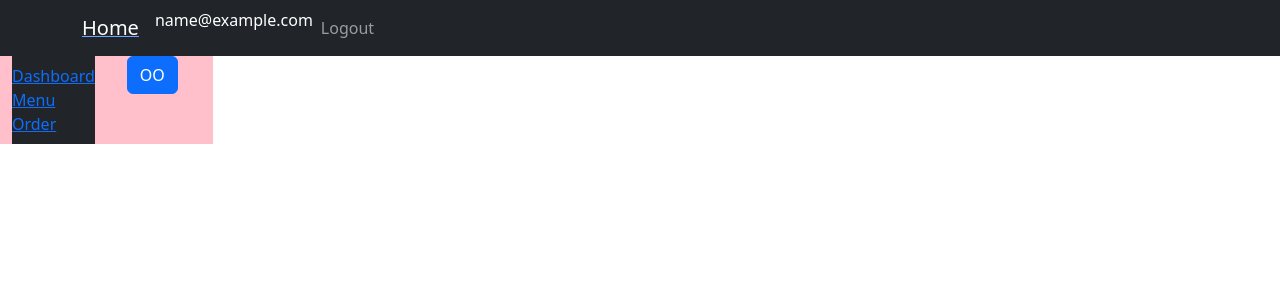
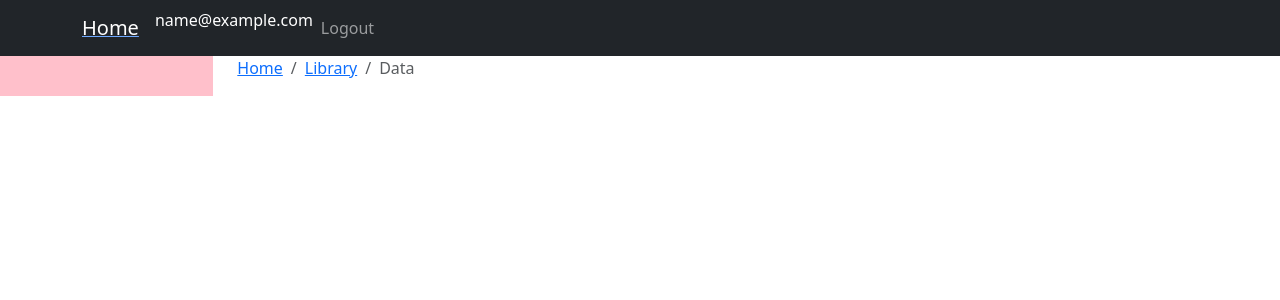
Before and after one commit to SourSweet94/finfos, a React (Vite) app in the folder frontend/: page / in a window 1280 px wide. Shown: the top 300 px of the page. Built offline with nearby package versions, Linux system fonts and the light colour scheme; sample sign-in values are in the browser's storage.

Commit message:
Authenticate userType

```diff
--- a/frontend/src/App.tsx
+++ b/frontend/src/App.tsx
@@ -6,8 +6,8 @@ import Signup from "./pages/Signup";
 import NavBar from "./components/Navbar";
 import { useContext } from "react";
 import { AuthContext } from "./context/AuthContext";
-import Table from "./components/WorkoutTable";
 import Menu from "./components/Menu";
+import Manage from "./components/Manage";
 
 function App() {
   const {
@@ -19,8 +19,12 @@ function App() {
       <Routes>
         <Route path="/" element={user ? <Home /> : <Navigate to="/login" />}>
           <Route path="/dashboard" element={<div>Dashboard</div>} />
+          <Route path="/manage" element={<Manage />} />
+          <Route path="/order" element={<div>Order</div>} />
+
           <Route path="/menu" element={<Menu />} />
-          <Route path="/order" element={<div>Order</div>} />
+          <Route path="/cart" element={<div>cart</div>} />
+          <Route path="/review" element={<div>review</div>} />
         </Route>
         <Route
           path="/login"
--- /dev/null
+++ b/frontend/src/components/Breadcrumb.tsx
@@ -0,0 +1,15 @@
+import { Breadcrumb as BSBreadcrumb } from "react-bootstrap";
+
+const Breadcrumb = () => {
+  return (
+    <BSBreadcrumb>
+      <BSBreadcrumb.Item href="#">Home</BSBreadcrumb.Item>
+      <BSBreadcrumb.Item href="https://getbootstrap.com/docs/4.0/components/breadcrumb/">
+        Library
+      </BSBreadcrumb.Item>
+      <BSBreadcrumb.Item active>Data</BSBreadcrumb.Item>
+    </BSBreadcrumb>
+  );
+};
+
+export default Breadcrumb;
--- /dev/null
+++ b/frontend/src/components/Manage.tsx
@@ -0,0 +1,32 @@
+import { useContext } from "react";
+import RecordTable from "./RecordTable";
+import WorkoutTable from "./WorkoutTable";
+import { ScreenContext } from "../context/ScreenContext";
+import Button from "./Button";
+import { ItemContext } from "../context/ItemContext";
+import { WorkoutContext } from "../context/WorkoutContext";
+
+const Manage = () => {
+  const { screenType, setScreenType } = useContext(ScreenContext);
+  const { setWorkoutID } = useContext(ItemContext);
+  const { dispatch } = useContext(WorkoutContext);
+  return (
+    <>
+      <Button
+        onClick={() => {
+          setScreenType("Browse");
+          setWorkoutID([]);
+          dispatch({ type: "SET_WORKOUT", payload: null });
+        }}
+      >
+        Back
+      </Button>
+
+      {screenType === "Browse" && <RecordTable />}
+
+      {screenType === "Action" && <WorkoutTable />}
+    </>
+  );
+};
+
+export default Manage;
--- a/frontend/src/components/Menu.tsx
+++ b/frontend/src/components/Menu.tsx
@@ -1,29 +1,9 @@
-import { useContext } from "react";
-import RecordTable from "./RecordTable";
-import WorkoutTable from "./WorkoutTable";
-import { ScreenContext } from "../context/ScreenContext";
-import Button from "./Button";
-import { ItemContext } from "../context/ItemContext";
+import React from 'react'
 
 const Menu = () => {
-  const { screenType, setScreenType } = useContext(ScreenContext);
-  const { setWorkoutID } = useContext(ItemContext);
   return (
-    <>
-      <Button
-        onClick={() => {
-          setScreenType("Browse");
-          setWorkoutID([]);
-        }}
-      >
-        Back
-      </Button>
+    <div>Menu</div>
+  )
+}
 
-      {screenType === "Browse" && <RecordTable />}
-
-      {screenType === "Action" && <WorkoutTable />}
-    </>
-  );
-};
-
-export default Menu;
+export default Menu
--- a/frontend/src/components/Sidebar.tsx
+++ b/frontend/src/components/Sidebar.tsx
@@ -1,37 +1,47 @@
-import { Navbar, Nav, Col, Row } from "react-bootstrap";
-import Button from "./Button";
-import { useState } from "react";
 import { Link } from "react-router-dom";
+import { Nav } from "react-bootstrap";
+import { useContext } from "react";
+import { AuthContext } from "../context/AuthContext";
 
 const Sidebar = () => {
-  const [sidebarOpen, setSidebarOpen] = useState(false);
-
-  const toggleSidebar = () => {
-    setSidebarOpen(!sidebarOpen);
-  };
-
+  const {
+    state: { userType },
+  } = useContext(AuthContext);
   return (
     <>
-      {/* Toggle button inside Sidebar component */}
-      <Row>
-        {!sidebarOpen && (
-          <Col>
-            <Navbar bg="dark" variant="dark" className="sidebar">
-              <Navbar.Toggle aria-controls="sidebar-nav" />
-              <Navbar.Collapse id="sidebar-nav">
-                <Nav className="flex-column">
-                  <Link to="/dashboard">Dashboard</Link>
-                  <Link to="/menu">Menu</Link>
-                  <Link to="/order">Order</Link>
-                </Nav>
-              </Navbar.Collapse>
-            </Navbar>
-          </Col>
+      <Nav
+        className="col-md-12 d-none d-md-block bg-light sidebar"
+        activeKey="/home"
+        onSelect={(selectedKey) => alert(`selected ${selectedKey}`)}
+      >
+        <div className="sidebar-sticky"></div>
+        {userType === "admin" && (
+          <>
+            <Nav.Item>
+              <Link to="/dashboard">Dashboard</Link>
+            </Nav.Item>
+            <Nav.Item>
+              <Link to="/manage">Manage</Link>
+            </Nav.Item>
+            <Nav.Item>
+              <Link to="/order">Order</Link>
+            </Nav.Item>
+          </>
         )}
-        <Col>
-          <Button onClick={toggleSidebar}>OO</Button>
-        </Col>
-      </Row>
+        {userType === "staff" && (
+          <>
+            <Nav.Item>
+              <Link to="/menu">Menu</Link>
+            </Nav.Item>
+            <Nav.Item>
+              <Link to="/cart">Cart</Link>
+            </Nav.Item>
+            <Nav.Item>
+              <Link to="/review">Review</Link>
+            </Nav.Item>
+          </>
+        )}
+      </Nav>
     </>
   );
 };
--- a/frontend/src/context/AuthContext.tsx
+++ b/frontend/src/context/AuthContext.tsx
@@ -6,9 +6,15 @@ interface AuthContextProps {
 
 interface AuthState {
   user: null | any;
+  userType: "admin" | "staff" | null;
 }
 
-type AuthAction = { type: "LOGIN"; payload: any } | { type: "LOGOUT" };
+type AuthAction =
+  | {
+      type: "LOGIN";
+      payload: { user: any; userType: "admin" | "staff" };
+    }
+  | { type: "LOGOUT" };
 
 interface initAuth {
   state: AuthState;
@@ -16,27 +22,30 @@ interface initAuth {
 }
 
 export const AuthContext = createContext<initAuth>({
-  state: { user: null },
+  state: { user: null, userType: null },
   dispatch: () => {},
 });
 
 const authReducer = (state: AuthState, action: AuthAction) => {
   switch (action.type) {
     case "LOGIN":
-      return { user: action.payload };
+      return { user: action.payload.user, userType: action.payload.userType };
     case "LOGOUT":
-      return { user: null };
+      return { user: null, userType: null };
     default:
       return state;
   }
 };
 
 const AuthContextProvider = ({ children }: AuthContextProps) => {
-  const [state, dispatch] = useReducer(authReducer, { user: null });
+  const [state, dispatch] = useReducer(authReducer, {
+    user: null,
+    userType: null,
+  });
   useEffect(() => {
     if (localStorage.getItem("user") !== null) {
       const user = JSON.parse(localStorage.getItem("user") || "{}");
-      dispatch({type: "LOGIN", payload: user})
+      dispatch({ type: "LOGIN", payload: user });
     }
   }, []);
 
--- a/frontend/src/hooks/useLogin.tsx
+++ b/frontend/src/hooks/useLogin.tsx
@@ -20,14 +20,20 @@ const useLogin = () => {
     if (!response.ok) {
       setIsLoading(false);
       setError(json.error);
-      console.log('json err: ', json.error)
+      console.log("json err: ", json.error);
     }
     if (response.ok) {
       // save the user to local storage
       localStorage.setItem("user", JSON.stringify(json));
 
       // update the auth context
-      dispatch({ type: "LOGIN", payload: json });
+      dispatch({
+        type: "LOGIN",
+        payload: {
+          user: json,
+          userType: email === "admin@example.com" ? "admin" : "staff",
+        },
+      });
 
       // update loading state
       setIsLoading(false);
--- a/frontend/src/pages/Home.tsx
+++ b/frontend/src/pages/Home.tsx
@@ -1,52 +1,24 @@
-import { useContext, useEffect, useState } from "react";
-
 import { Col, Container, Row } from "react-bootstrap";
-// import { ThemeContext } from "../context/ThemeContext";
-import { WorkoutContext } from "../context/WorkoutContext";
-import { AuthContext } from "../context/AuthContext";
-import Table from "../components/WorkoutTable";
 import Sidebar from "../components/Sidebar";
-import Button from "../components/Button";
-import NavBar from "../components/Navbar";
-import { Outlet, Route, Routes } from "react-router-dom";
+import { Outlet } from "react-router-dom";
+import Breadcrumb from "../components/Breadcrumb";
 
 const Home = () => {
-  const {
-    state: { workouts },
-    dispatch,
-  } = useContext(WorkoutContext);
-  const {
-    state: { user },
-  } = useContext(AuthContext);
 
-
-  const [sidebarOpen, setSidebarOpen] = useState(true);
-
-  const toggleSidebar = () => {
-    setSidebarOpen((prev) => !prev);
-  };
   return (
     <>
       <Container fluid>
         <Row>
-          {sidebarOpen && (
-            <Col
-              xs={12}
-              md={3}
-              lg={2}
-              id="sidebar-wrapper"
-              style={{ background: "pink" }}
-            >
-              <Sidebar />
-            </Col>
-          )}
-          <Col
-            xs={12}
-            md={sidebarOpen ? 9 : 12}
-            lg={sidebarOpen ? 10 : 12}
-            id="page-content-wrapper"
-          >
-            <Outlet/>
+          <Col lg={2} id="sidebar-wrapper" style={{ background: "pink" }}>
+            <Sidebar />
+          </Col>
+
+          <Col lg={10} id="page-content-wrapper">
+            <Container>
+              <Breadcrumb />
+            </Container>
+
+            <Outlet />
           </Col>
         </Row>
       </Container>
```
